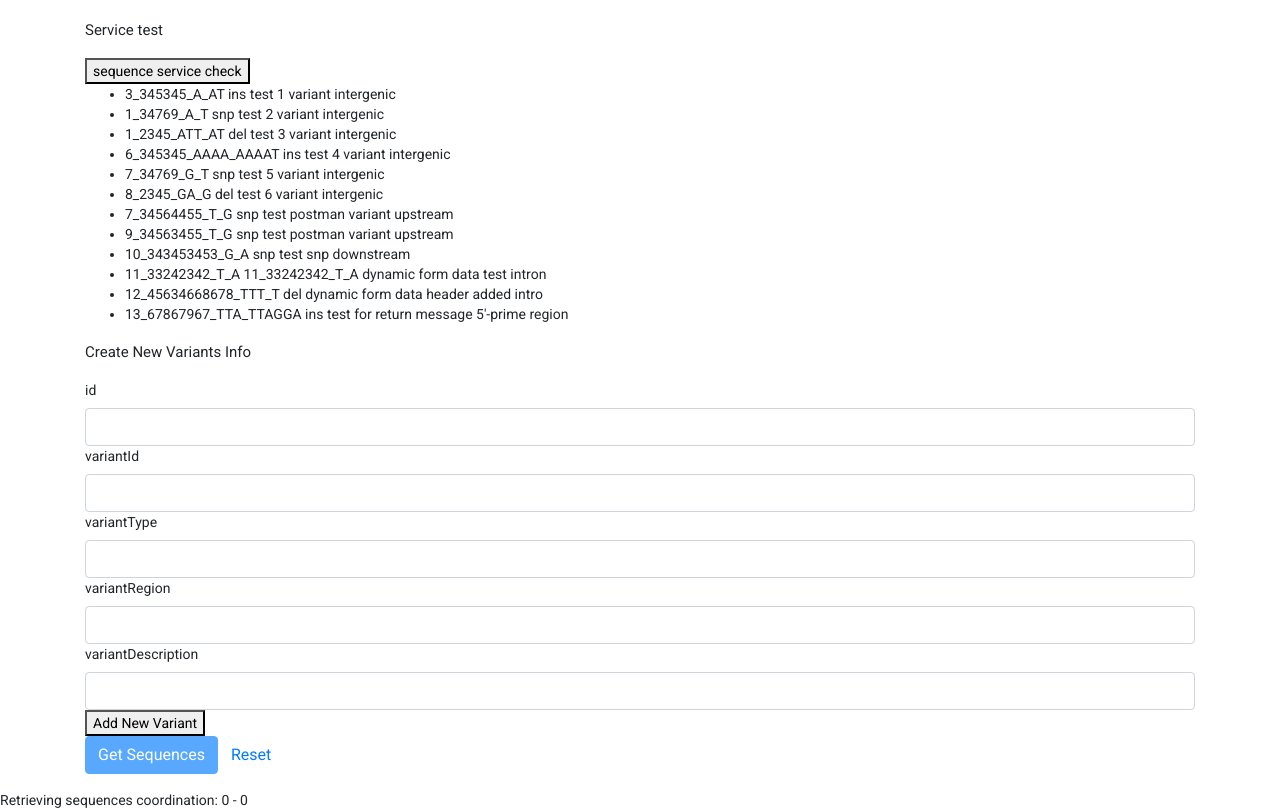
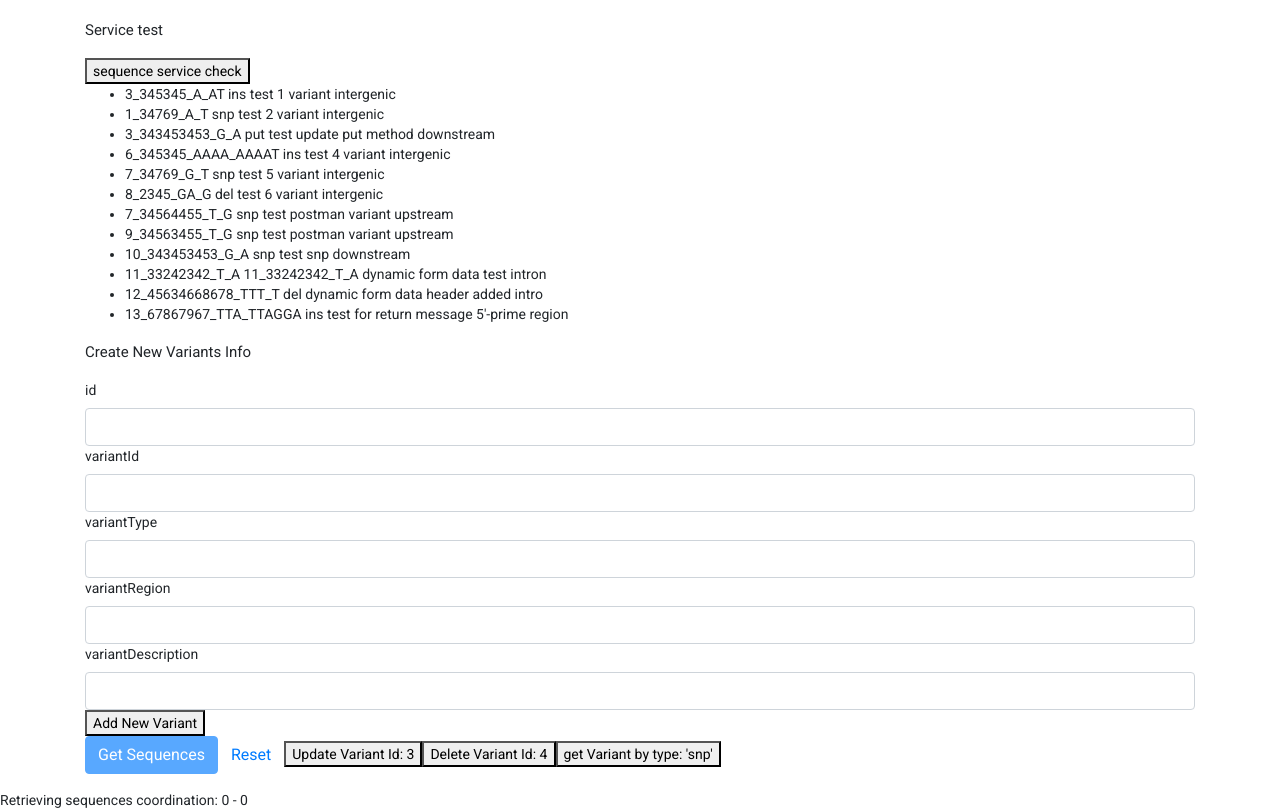
Before and after one commit to noderboarder/angular-spa, an Angular app: page /params in a window 1280 px wide. Shown: the part 740-1550 px from the top of the page. Built offline with nearby package versions, Linux system fonts and the light colour scheme; data requests are answered from the project's data file.

Commit message:
update, delete, header, params done

```diff
--- a/src/app/paramsforseqs/paramsforseqs.component.html
+++ b/src/app/paramsforseqs/paramsforseqs.component.html
@@ -108,12 +108,14 @@
       <div class="col-sm-10">
         <button type="submit" class="btn btn-primary" [disabled]="!seqqueryparametersForm.valid">Get Sequences</button>
         <button type="submit" class="btn btn-link" (click)="resetForm()">Reset</button>
+        <button (click)="updateVariant(3);">Update Variant Id: 3</button>
+        <button (click)="deleteVariant('4');">Delete Variant Id: 4</button>
+        <button (click)="getVariant();">get Variant by type: 'snp'</button>
 <!--        <button type="submit" class="btn btn-link" (click)="addNewVariant()">New Variant</button>-->
       </div>
     </div>
   </form>
 </div>
-
 <div>
   Retrieving sequences coordination: {{ startingPosCoord }} - {{ endingPosCoord }}
 </div>
--- a/src/app/paramsforseqs/paramsforseqs.component.ts
+++ b/src/app/paramsforseqs/paramsforseqs.component.ts
@@ -213,6 +213,38 @@ export class ParamsforseqsComponent implements OnInit {
     });
   }
 
+  // tslint:disable-next-line:typedef
+  updateVariant(variantId){
+    const newFormData = {
+      id: 3,
+      variantId: '3_343453453_G_A',
+      variantType: 'put',
+      variantRegion: 'downstream',
+      variantDescription: 'test update put method'
+    };
+
+    this.sequencesService.updateSequences(variantId, newFormData).subscribe(data => {
+      this.responseTrue = true;
+    });
+
+  }
+
+  // tslint:disable-next-line:typedef
+  deleteVariant(variantId){
+    console.log(variantId);
+    this.sequencesService.deleteSequence(variantId).subscribe(data => {
+      console.log(data);
+      this.responseTrue = true;
+    });
+  }
+
+  // tslint:disable-next-line:typedef
+  getVariant(){
+    this.sequencesService.getSequenceById().subscribe(data => {
+      console.log(data);
+    });
+  }
+
   // get variants(){
   //   return this.seqqueryparametersForm.get('variants') as FormArray;
   // }
--- a/src/app/sequences.service.ts
+++ b/src/app/sequences.service.ts
@@ -31,8 +31,23 @@ export class SequencesService {
   // post call
   // tslint:disable-next-line:typedef
   createSequences(createVarInfoJson){
-    const httpHeaders = new HttpHeaders();
-    httpHeaders.append('content-type', 'application/json');
+    // create httpHeaders
+    let httpHeaders = new HttpHeaders({
+      'content-type': 'application/json',
+      Authorization: 'ThisisgoodConvention',
+      timeOutSeconds: '3000'
+    });
+
+    // modification on httpHeaders
+    httpHeaders = httpHeaders.set('trying-custom-header', 'whateverIWant');
+    httpHeaders = httpHeaders.append('can-use-append-as-well', 'whateverIWant');
+
+    const time = httpHeaders.get('timeOutSeconds');
+
+    if (time === '3000'){
+      httpHeaders = httpHeaders.set('Authorization', '');
+    }
+
     return this.httpClient.post('http://localhost:3000/variants', createVarInfoJson, {headers: httpHeaders});
   }
 
@@ -40,4 +55,38 @@ export class SequencesService {
   seqServiceOpCheck(){
     console.log('sequence service work');
   }
+
+  // tslint:disable-next-line:typedef
+  updateSequences(variantId, updatedInfo){
+    const endpointURL = 'http://localhost:3000/variants/' + variantId;
+    const httpHeaders = new HttpHeaders({
+      'content-type': 'application/json',
+      Authorization: 'ThisisgoodConvention'
+    });
+    return this.httpClient.put(endpointURL, updatedInfo, {headers: httpHeaders});
+  }
+
+  // doesn't work
+  // tslint:disable-next-line:typedef
+  deleteSequence(variantId){
+    const endpointURL = 'http://localhost:3000/variants/' + variantId;
+    return this.httpClient.delete(endpointURL);
+  }
+
+  // get variant by ID
+  // httpParams obj 생성
+  // tslint:disable-next-line:typedef
+  getSequenceById(){
+    const httpParams = new HttpParams({
+      // 반드시 내가 add해줘야한다.
+      fromObject: {
+        id: ['2', '3'],
+        variantType: 'snp', // , 가 가능하다.
+      }
+    });
+
+    return this.httpClient.get('http://localhost:3000/variants', {params: httpParams});
+
+    // 마지막 url 형태는 http://localhost:3000/variants?variantType=3
+  }
 }
--- a/src/assets/db.json
+++ b/src/assets/db.json
@@ -1,56 +1,56 @@
 {
   "variants": [
     {
-      "id": "1",
+      "id": 1,
       "variantId": "3_345345_A_AT",
       "variantType": "ins",
       "variantRegion": "intergenic",
       "variantDescription": "test 1 variant"
     },
     {
-      "id": "2",
+      "id": 2,
       "variantId": "1_34769_A_T",
       "variantType": "snp",
       "variantRegion": "intergenic",
       "variantDescription": "test 2 variant"
     },
     {
-      "id": "3",
-      "variantId": "1_2345_ATT_AT",
-      "variantType": "del",
-      "variantRegion": "intergenic",
-      "variantDescription": "test 3 variant"
+      "id": 3,
+      "variantId": "3_343453453_G_A",
+      "variantType": "put",
+      "variantRegion": "downstream",
+      "variantDescription": "test update put method"
     },
     {
-      "id": "4",
+      "id": 4,
       "variantId": "6_345345_AAAA_AAAAT",
       "variantType": "ins",
       "variantRegion": "intergenic",
       "variantDescription": "test 4 variant"
     },
     {
-      "id": "5",
+      "id": 5,
       "variantId": "7_34769_G_T",
       "variantType": "snp",
       "variantRegion": "intergenic",
       "variantDescription": "test 5 variant"
     },
     {
-      "id": "6",
+      "id": 6,
       "variantId": "8_2345_GA_G",
       "variantType": "del",
       "variantRegion": "intergenic",
       "variantDescription": "test 6 variant"
     },
     {
-      "id": "002v4R1",
+      "id": 7,
       "variantId": "7_34564455_T_G",
       "variantType": "snp",
       "variantRegion": "upstream",
       "variantDescription": "test postman variant"
     },
     {
-      "id": "8",
+      "id": 8,
       "variantId": "9_34563455_T_G",
       "variantType": "snp",
       "variantRegion": "upstream",
@@ -64,21 +64,21 @@
       "variantDescription": "test snp"
     },
     {
-      "id": "10",
+      "id": 10,
       "variantId": "11_33242342_T_A",
       "variantType": "11_33242342_T_A",
       "variantRegion": "intron",
       "variantDescription": "dynamic form data test"
     },
     {
-      "id": "13",
+      "id": 13,
       "variantId": "12_45634668678_TTT_T",
       "variantType": "del",
       "variantRegion": "intro",
       "variantDescription": "dynamic form data header added"
     },
     {
-      "id": "14",
+      "id": 14,
       "variantId": "13_67867967_TTA_TTAGGA",
       "variantType": "ins",
       "variantRegion": "5'-prime region",
```
